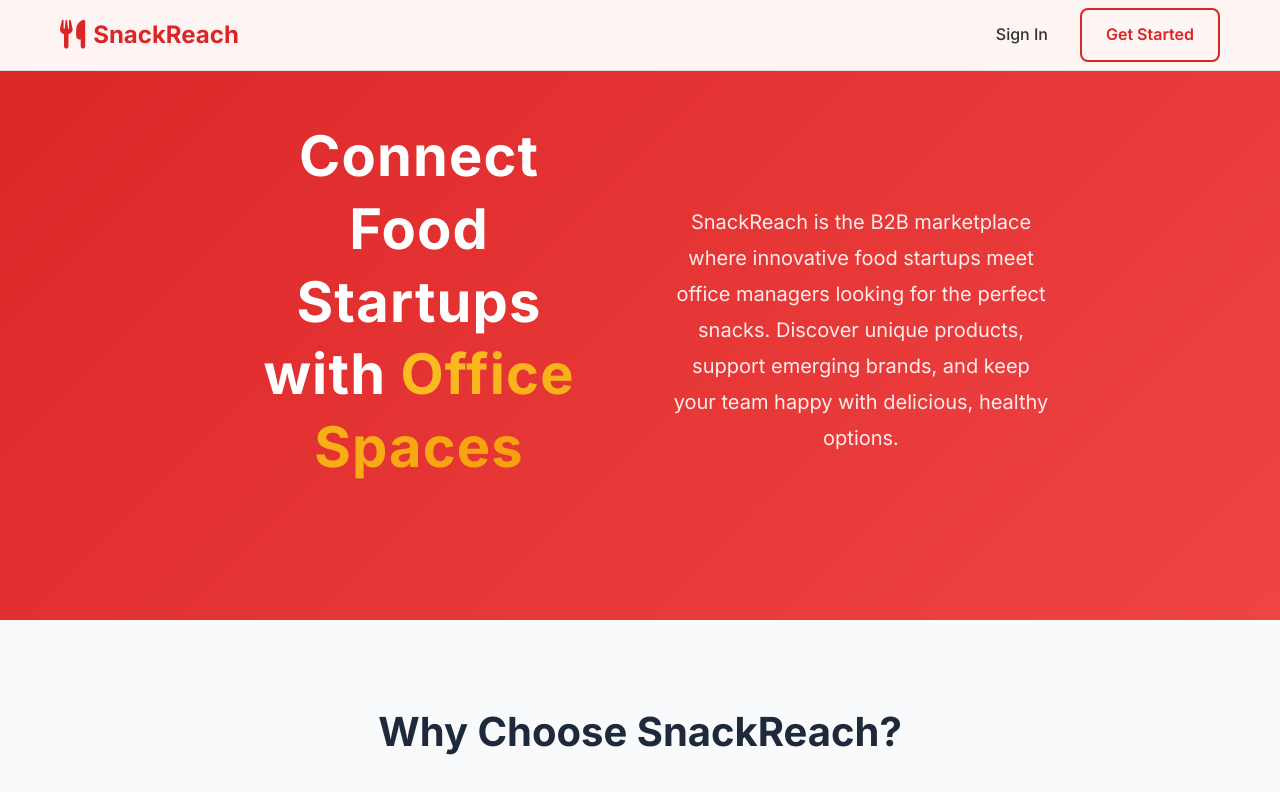
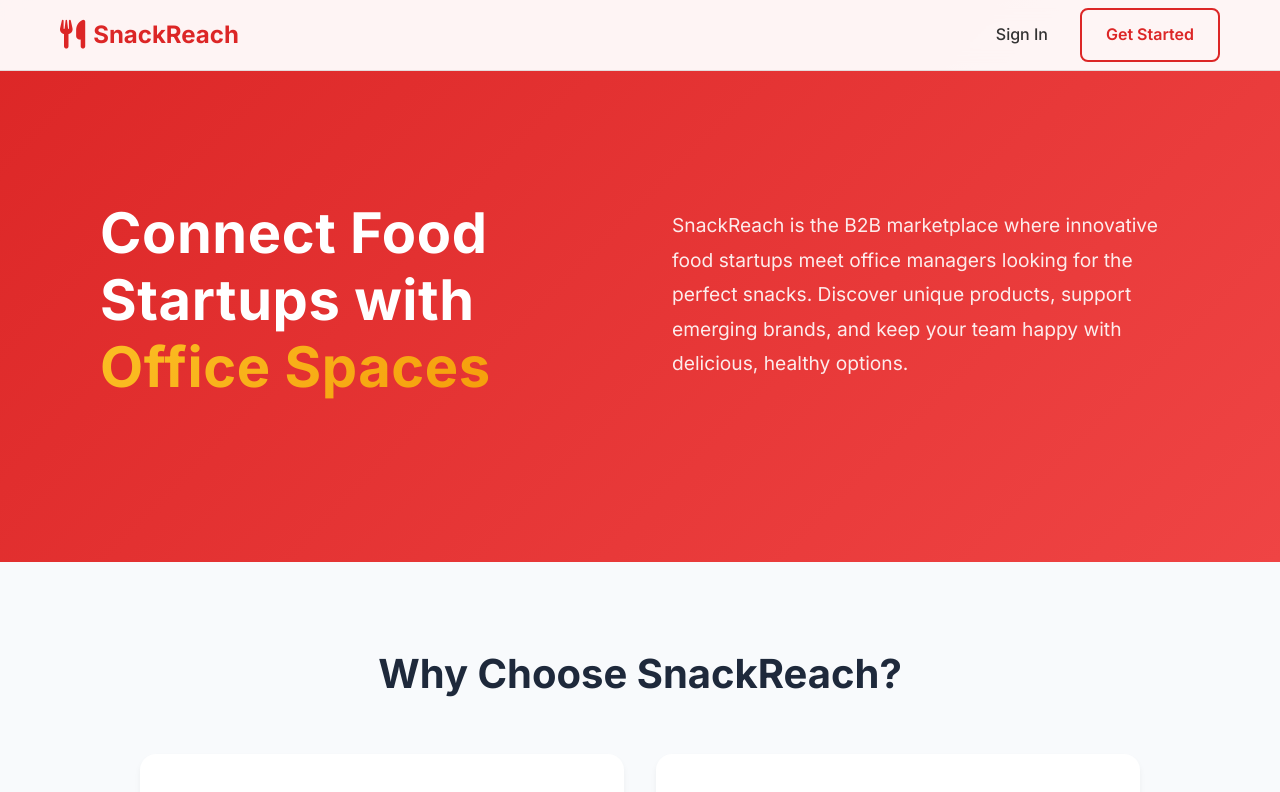
Before and after one commit to andyackerman1/snackreach, a React (Vite) app: page / in a window 1280 px wide. Shown: the top 792 px of the page. Built offline with nearby package versions, Linux system fonts and the light colour scheme; no server answers.

Commit message:
Change hero to horizontal layout with title left and description right

```diff
--- a/src/pages/HomePage.jsx
+++ b/src/pages/HomePage.jsx
@@ -20,15 +20,38 @@ export default function HomePage() {
       {/* Hero Section */}
       <section className="hero">
         <div className="container">
-          <div className="hero-container hero-centered" style={{ maxWidth: "900px", margin: "0 auto", padding: "0 40px" }}>
-            <h1 className="hero-title" style={{ marginBottom: "3.5rem", lineHeight: "1.3", letterSpacing: "0.02em" }}>
+          <div style={{
+            maxWidth: "1200px",
+            margin: "0 auto",
+            padding: "80px 40px",
+            display: "flex",
+            flexDirection: "row",
+            alignItems: "flex-start",
+            gap: "4rem"
+          }}>
+            <div style={{ flex: "1", minWidth: "0" }}>
+              <h1 className="hero-title" style={{
+                fontSize: "3.5rem",
+                lineHeight: "1.2",
+                letterSpacing: "0.01em",
+                marginBottom: "0",
+                textAlign: "left"
+              }}>
                 Connect Food Startups with <span className="highlight">Office Spaces</span>
               </h1>
-            <p className="hero-description" style={{ fontSize: "1.25rem", lineHeight: "1.8", maxWidth: "700px", margin: "0 auto", marginTop: "0" }}>
+            </div>
+            <div style={{ flex: "1", minWidth: "0", paddingTop: "0.5rem" }}>
+              <p className="hero-description" style={{
+                fontSize: "1.2rem",
+                lineHeight: "1.8",
+                textAlign: "left",
+                margin: "0"
+              }}>
                 SnackReach is the B2B marketplace where innovative food startups meet office managers
                 looking for the perfect snacks. Discover unique products, support emerging brands,
                 and keep your team happy with delicious, healthy options.
               </p>
+            </div>
           </div>
         </div>
       </section>
```
Lines whose indentation alone changed are shown as unchanged.
